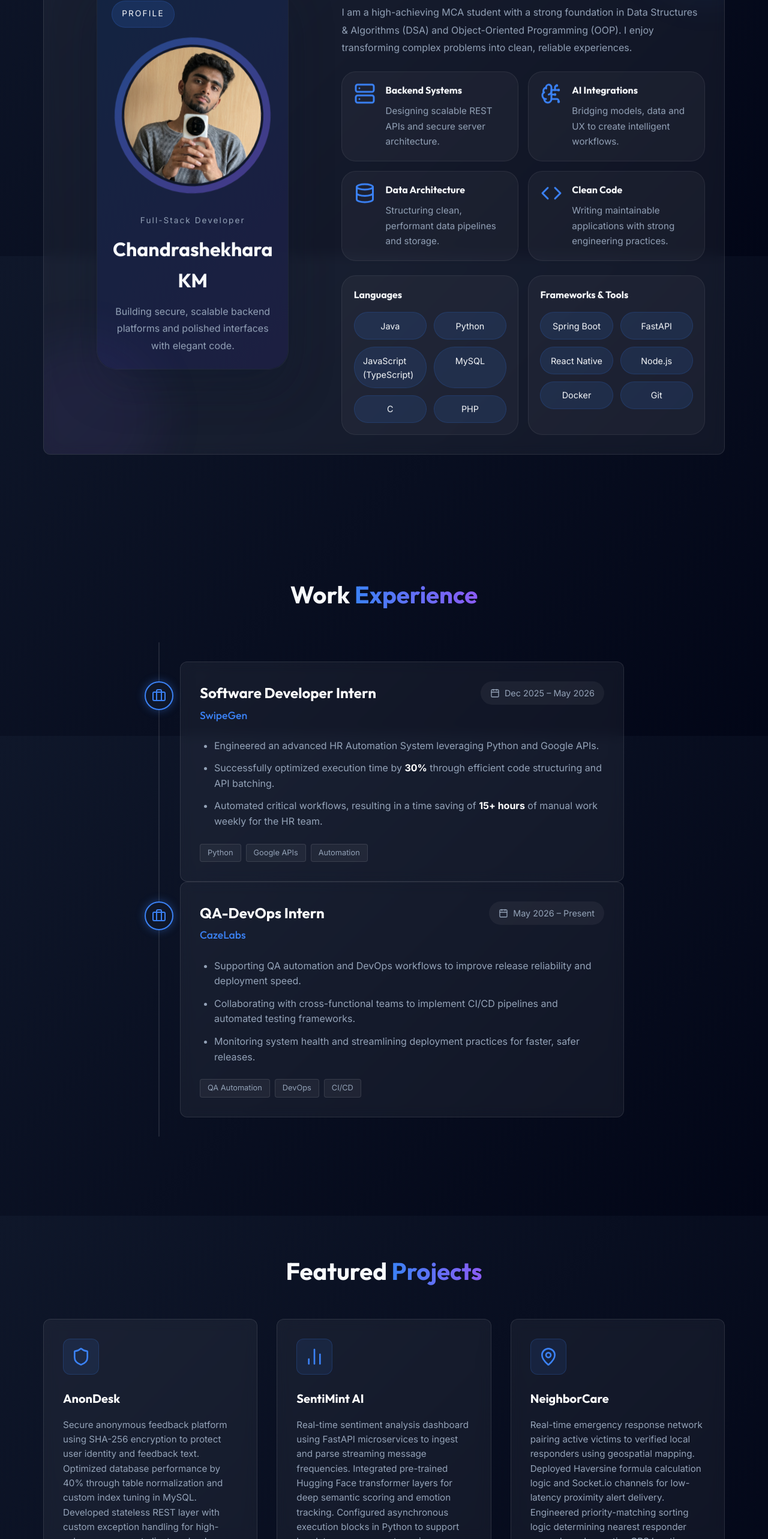
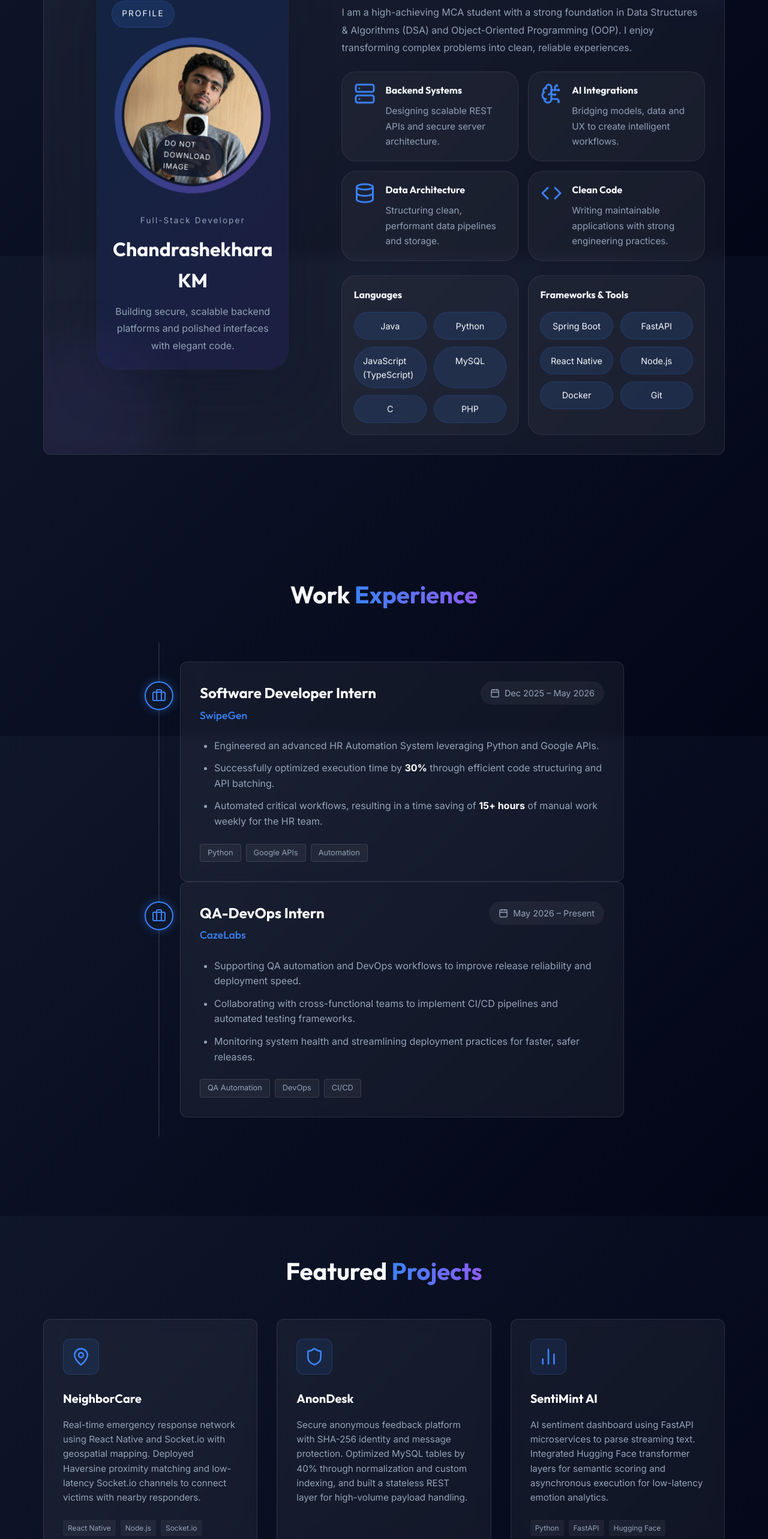
Before and after one commit to ChandrashekharaKM/ChandrashekharaKM-Portfolio, a React (Vite) app: page / in a window 1280 px wide. Shown: the part 1173-3739 px from the top of the page at 60% size. Built offline with nearby package versions, Linux system fonts and the light colour scheme.

Commit message:
feat: push portfolio updates to About and Projects

```diff
--- a/src/components/About.css
+++ b/src/components/About.css
@@ -102,6 +102,7 @@
   aspect-ratio: 1 / 1;
   border-radius: 50%;
   overflow: hidden;
+  position: relative;
   background: rgba(15, 23, 42, 0.95);
   border: 4px solid rgba(15, 23, 42, 0.95);
 }
@@ -116,6 +117,26 @@
   height: 100%;
   object-fit: cover;
   display: block;
+}
+
+.image-overlay {
+  position: absolute;
+  bottom: 0.75rem;
+  left: 50%;
+  transform: translateX(-50%);
+  padding: 0.35rem 0.85rem;
+  border-radius: 999px;
+  background: rgba(15, 23, 42, 0.85);
+  color: #f8fafc;
+  font-size: 0.75rem;
+  letter-spacing: 0.08em;
+  text-transform: uppercase;
+  pointer-events: none;
+}
+
+[data-theme="light"] .image-overlay {
+  background: rgba(15, 23, 42, 0.08);
+  color: #0f172a;
 }
 
 .profile-details {
--- a/src/components/About.jsx
+++ b/src/components/About.jsx
@@ -43,7 +43,8 @@ const About = () => {
               <span className="profile-badge">Profile</span>
               <div className="profile-ring animate-float-ring">
                 <div className="profile-frame">
-                  <img src={ProfileImage} alt="Chandrashekhara KM" />
+                  <img src={ProfileImage} alt="Chandrashekhara KM" onContextMenu={(e) => e.preventDefault()} />
+                  <div className="image-overlay">Do not download image</div>
                 </div>
               </div>
               <div className="profile-details">
--- a/src/components/Projects.css
+++ b/src/components/Projects.css
@@ -85,3 +85,19 @@
   color: var(--accent-color);
   transform: scale(1.1);
 }
+
+.share-btn {
+  background: none;
+  border: none;
+  color: var(--text-muted);
+  cursor: pointer;
+  transition: all 0.2s ease;
+  display: inline-flex;
+  align-items: center;
+  justify-content: center;
+}
+
+.share-btn:hover {
+  color: var(--accent-color);
+  transform: scale(1.1);
+}
--- a/src/components/Projects.jsx
+++ b/src/components/Projects.jsx
@@ -1,53 +1,78 @@
 import React from 'react';
 import './Projects.css';
-import { ExternalLink, Shield, MapPin, BarChart2, TrendingUp, Database, Code } from 'lucide-react';
+import { ExternalLink, Shield, MapPin, BarChart2, TrendingUp, Database, Code, Share2 } from 'lucide-react';
 import { GithubIcon } from './Icons';
 
 const Projects = () => {
   const projectData = [
     {
+      title: 'NeighborCare',
+      description: 'Real-time emergency response network using React Native and Socket.io with geospatial mapping. Deployed Haversine proximity matching and low-latency Socket.io channels to connect victims with nearby responders.',
+      tech: ['React Native', 'Node.js', 'Socket.io', 'Express'],
+      icon: <MapPin size={32} />,
+      links: { github: 'https://github.com/ChandrashekharaKM/NeigborCare', live: '#' }
+    },
+    {
       title: 'AnonDesk',
-      description: 'Secure anonymous feedback platform using SHA-256 encryption to protect user identity and feedback text. Optimized database performance by 40% through table normalization and custom index tuning in MySQL. Developed stateless REST layer with custom exception handling for high-volume concurrent client payloads.',
-      tech: ['Java', 'MySQL', 'RESTful APIs', 'SHA-256'],
+      description: 'Secure anonymous feedback platform with SHA-256 identity and message protection. Optimized MySQL tables by 40% through normalization and custom indexing, and built a stateless REST layer for high-volume payload handling.',
+      tech: ['Java', 'MySQL', 'Spring Boot', 'SHA-256'],
       icon: <Shield size={32} />,
-      links: { github: '#', live: '#' }
+      links: { github: 'https://github.com/ChandrashekharaKM/AnonDesk', live: '#' }
     },
     {
       title: 'SentiMint AI',
-      description: 'Real-time sentiment analysis dashboard using FastAPI microservices to ingest and parse streaming message frequencies. Integrated pre-trained Hugging Face transformer layers for deep semantic scoring and emotion tracking. Configured asynchronous execution blocks in Python to support low-latency concurrent sessions.',
+      description: 'AI sentiment dashboard using FastAPI microservices to parse streaming text. Integrated Hugging Face transformer layers for semantic scoring and asynchronous execution for low-latency emotion analytics.',
       tech: ['Python', 'FastAPI', 'Hugging Face', 'Transformers'],
       icon: <BarChart2 size={32} />,
-      links: { github: '#', live: '#' }
+      links: { github: 'https://github.com/ChandrashekharaKM/SentiMint', live: '#' }
     },
     {
-      title: 'NeighborCare',
-      description: 'Real-time emergency response network pairing active victims to verified local responders using geospatial mapping. Deployed Haversine formula calculation logic and Socket.io channels for low-latency proximity alert delivery. Engineered priority-matching sorting logic determining nearest responder arrays based on active GPS location streams.',
-      tech: ['React Native', 'Node.js', 'Socket.io', 'Express'],
-      icon: <MapPin size={32} />,
-      links: { github: '#', live: '#' }
+      title: 'Water Quality Analysis',
+      description: 'Water safety prediction pipeline using Scikit-learn classification models. Built data processing workflows and real-time assessment logic to reach 87% accuracy on safety evaluation.',
+      tech: ['Python', 'Scikit-learn', 'Pandas', 'Machine Learning'],
+      icon: <TrendingUp size={32} />,
+      links: { github: 'https://github.com/ChandrashekharaKM/WaterQualityAnalysis', live: '#' }
     },
     {
-      title: 'NoteZone & Enterprise Apps',
-      description: 'Built NoteZone compilation infrastructure utilizing Java process runtime handlers to run user code strings securely. Architected multi-threaded request pool for concurrent sandbox execution isolation. Developed Water Quality Prediction system using Scikit-learn with 87% accuracy. Engineered AHAARIKA food ordering platform and Secure Online Voting engine with cryptographic ledger logic.',
-      tech: ['Spring Boot', 'Java', 'PHP', 'Scikit-learn'],
+      title: 'NoteZone',
+      description: 'Java code compilation platform with secure sandbox runtime handlers. Architected a multi-threaded request pool to safely isolate concurrent code execution and dynamic compilation tasks.',
+      tech: ['Java', 'Spring Boot', 'Java Compiler API'],
       icon: <Code size={32} />,
-      links: { github: '#', live: '#' }
+      links: { github: 'https://github.com/ChandrashekharaKM/NoteZone', live: '#' }
     },
     {
-      title: 'Water Quality Prediction',
-      description: 'Advanced ML system using Scikit-learn classification models to predict water safety with 87% evaluation accuracy. Implemented feature engineering pipelines to process environmental sensor data and quality indicators. Deployed predictive models for real-time water quality assessment and anomaly detection.',
-      tech: ['Python', 'Scikit-learn', 'Pandas', 'Machine Learning'],
-      icon: <TrendingUp size={32} />,
-      links: { github: '#', live: '#' }
+      title: 'AgriPriceAI',
+      description: 'Agricultural price forecasting system using Scikit-learn models. Designed predictive workflows to analyze seasonal data and deliver actionable market signals.',
+      tech: ['Python', 'Scikit-learn', 'Pandas', 'Flask'],
+      icon: <Database size={32} />,
+      links: { github: 'https://github.com/ChandrashekharaKM/AgriPriceAI', live: '#' }
     },
     {
-      title: 'PlacementCell Portal',
-      description: 'Student placement tracking and management system built with PHP and normalized MySQL database design. Engineered secure authentication and role-based access control for students, companies, and administrators. Implemented milestone logging system to track student progress through placement pipeline with analytics dashboards.',
-      tech: ['PHP', 'MySQL', 'JavaScript', 'Bootstrap'],
+      title: 'Medilink HMS',
+      description: 'Role-based Spring Boot hospital management system for patient registration, ward management, lab tests, equipment tracking, and billing using H2 in-memory database.',
+      tech: ['Java 17', 'Spring Boot', 'Thymeleaf', 'H2 Database'],
       icon: <Database size={32} />,
-      links: { github: '#', live: '#' }
+      links: { github: 'https://github.com/ChandrashekharaKM/PatientBillingSystem', live: '#' }
     }
   ];
+
+  const handleShare = async (project) => {
+    const shareData = {
+      title: project.title,
+      text: `Check out ${project.title} on GitHub:`,
+      url: project.links.github
+    };
+
+    if (navigator.share) {
+      try {
+        await navigator.share(shareData);
+      } catch (error) {
+        console.error('Share action canceled or failed:', error);
+      }
+    } else {
+      window.prompt('Copy and share this project link:', project.links.github);
+    }
+  };
 
   return (
     <section id="projects" className="projects-section">
@@ -64,18 +89,23 @@ const Projects = () => {
               <p className="project-description">{project.description}</p>
 
               <div className="project-tech">
-                {project.tech.map(tech => (
+                {project.tech.map((tech) => (
                   <span key={tech}>{tech}</span>
                 ))}
               </div>
 
               <div className="project-links">
-                <a href={project.links.github} className="project-link" aria-label="GitHub Repository">
+                <a href={project.links.github} className="project-link" aria-label="GitHub Repository" target="_blank" rel="noopener noreferrer">
                   <GithubIcon size={20} />
                 </a>
-                <a href={project.links.live} className="project-link" aria-label="Live Demo">
-                  <ExternalLink size={20} />
-                </a>
+                {project.links.live && project.links.live !== '#' && (
+                  <a href={project.links.live} className="project-link" aria-label="Live Demo" target="_blank" rel="noopener noreferrer">
+                    <ExternalLink size={20} />
+                  </a>
+                )}
+                <button type="button" className="project-link share-btn" onClick={() => handleShare(project)} aria-label="Share Project">
+                  <Share2 size={20} />
+                </button>
               </div>
             </div>
           ))}
```
